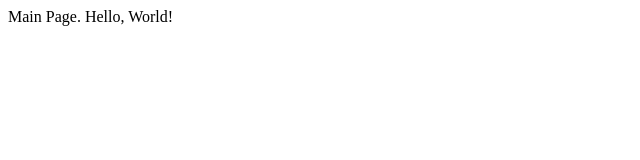
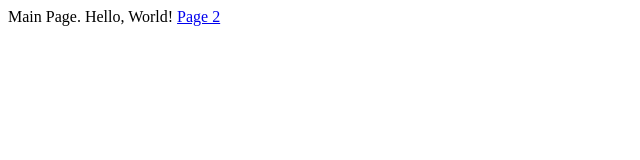
Before and after one commit to Robert-Springer/project0, a plain HTML site: page index.html in a window 1280 px wide. Shown: the full height of the page, 0-640 px from the left. Drawn offline with Linux system fonts and the light colour scheme.

Commit message:
Add link to page2.html

```diff
--- a/index.html
+++ b/index.html
@@ -6,6 +6,7 @@
 <body>
 	Main Page. Hello, World!
 
-	<link rel="page2.html" type="" href="page2.html">
+	<a href="https://github.com/Robert-Springer/project0/blob/master/page2.html">Page 2</a>
+
 </body>
 </html>
```
